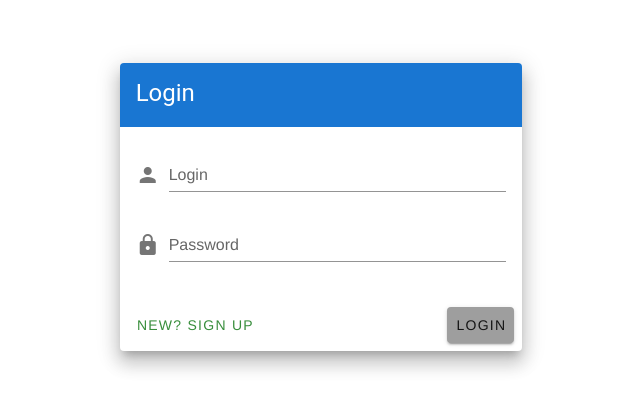
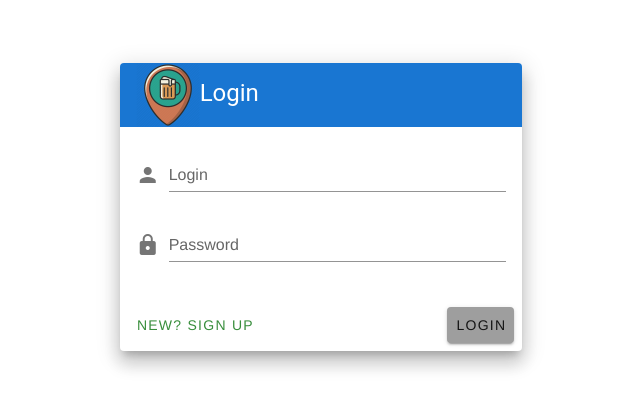
Before and after one commit to baku993/pubslist, a Vue app: page /login in a window 1280 px wide. Shown: the part 193-602 px from the top of the page, without its empty margins (319-959 px from the left). Built offline with nearby package versions, Linux system fonts and the light colour scheme; the HTML template or start-up script is replaced by a standard one.

Commit message:
Adding logo to sign up and login

```diff
--- a/src/main/webapp/components/Navbar.vue
+++ b/src/main/webapp/components/Navbar.vue
@@ -2,7 +2,7 @@
 	<v-row class='toolbar'>
 		<div class='nav'>
 			<div class='nav__logo'>
-				<img alt='Vue logo' src='../assets/logo.png'/>
+				<img alt='Pubs logo' src='../assets/logo.png'/>
 			</div>
 			<div class='nav__menu'>
 				<router-link exact active-class='router-active-link' to='/home'>Home</router-link>
--- a/src/main/webapp/views/Home.vue
+++ b/src/main/webapp/views/Home.vue
@@ -12,13 +12,12 @@
 				@liked='addToLiked'
 				@vote='voteForPlace'
 				@open='openPlace'
-				:places='filteredPlaces'
-		></places-list>
-		<div class='floating'>
+				:places='filteredPlaces'>
+		</places-list>
+
 		<v-btn absolute dark fab bottom right color='primary' @click='newPlace'>
 			<v-icon>mdi-plus</v-icon>
 		</v-btn>
-		</div>
 	</div>
 </template>
 
@@ -67,7 +66,7 @@
 				console.log('Add to liked places', id);
 			},
 			openPlace(id) {
-				this.$router.push({name: 'place', params: { id: id } });
+				this.$router.push({name: 'place', params: {id: id}});
 			},
 			newPlace() {
 				this.$router.push({name: 'newplace'});
@@ -85,6 +84,12 @@
 </script>
 
 <style lang="scss">
+
+	.home {
+
+		min-height: 85%;
+		position: relative;
+
 		.tabs {
 			margin-top: 50px;
 			padding-bottom: 20px;
@@ -97,9 +102,5 @@
 				background-color: inherit !important;
 			}
 		}
-
-	.floating {
-		height: 100px;
-		position: relative;
 	}
 </style>
--- a/src/main/webapp/views/Login.vue
+++ b/src/main/webapp/views/Login.vue
@@ -1,14 +1,12 @@
 <template>
 	<div class='login'>
-		<v-app>
-			<v-content>
 		<v-container class='fill-height' fluid>
 			<v-row align='center' justify='center'>
 				<v-col cols='12' sm='8' md='4'>
 					<v-card class='elevation-12'>
 						<v-toolbar color='primary' dark flat>
+							<img class='logo' alt='Pubs logo' src='../assets/logo.png'/>
 							<v-toolbar-title class='headline mb-1'>Login</v-toolbar-title>
-									<v-spacer/>
 						</v-toolbar>
 						<v-card-text>
 							<v-form v-model='valid' ref='form'>
@@ -42,8 +40,6 @@
 				</v-col>
 			</v-row>
 		</v-container>
-			</v-content>
-		</v-app>
 	</div>
 </template>
 
@@ -88,5 +84,17 @@
 	};
 </script>
 
-<style scoped>
+<style scoped lang="scss">
+
+	.login {
+		display: block;
+		height: 100%;
+		width: 100%;
+
+		.logo {
+			height: 64px;
+			width: 64px;
+
+		}
+	}
 </style>
--- a/src/main/webapp/views/SignUp.vue
+++ b/src/main/webapp/views/SignUp.vue
@@ -1,14 +1,12 @@
 <template>
-	<div class='login'>
-		<v-app>
-			<v-content>
+	<div class='signup'>
 		<v-container class='fill-height' fluid>
 			<v-row align='center' justify='center'>
 				<v-col cols='12' sm='8' md='4'>
 					<v-card class='elevation-12'>
 						<v-toolbar color='secondary' dark flat>
+							<img class='logo' alt='Pubs logo' src='../assets/logo.png'/>
 							<v-toolbar-title class='headline mb-1'>Sign up</v-toolbar-title>
-									<v-spacer/>
 						</v-toolbar>
 						<v-card-text>
 							<v-form v-model='valid' ref='form'>
@@ -80,8 +78,6 @@
 				</v-col>
 			</v-row>
 		</v-container>
-			</v-content>
-		</v-app>
 	</div>
 </template>
 
@@ -151,8 +147,16 @@
 	};
 </script>
 
-<style scoped>
-	.login {
+<style scoped lang="scss">
+	.signup {
 		display: block;
+		height: 100%;
+		width: 100%;
+
+		.logo {
+			height: 64px;
+			width: 64px;
+
+		}
 	}
 </style>
```
Lines whose indentation alone changed are shown as unchanged.
